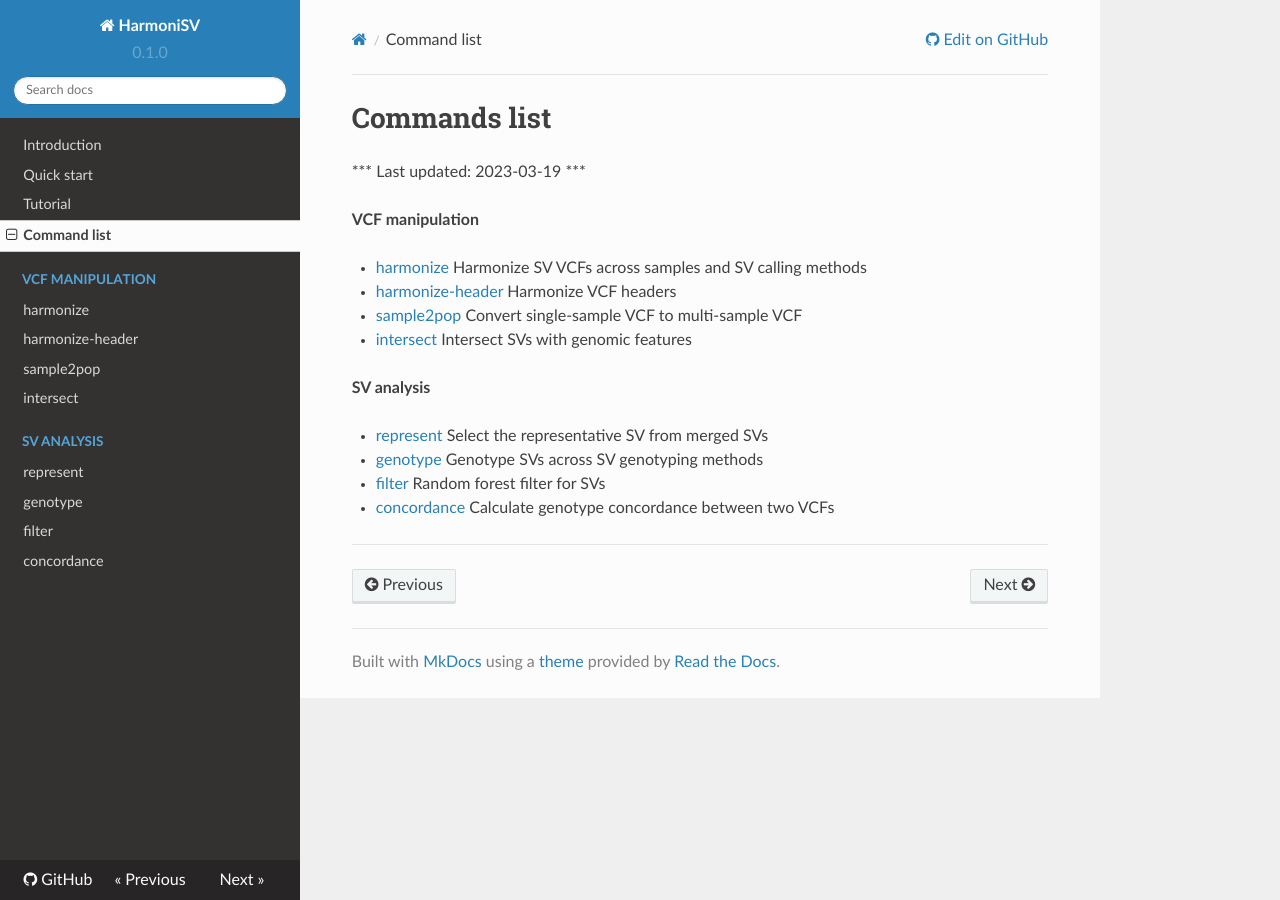
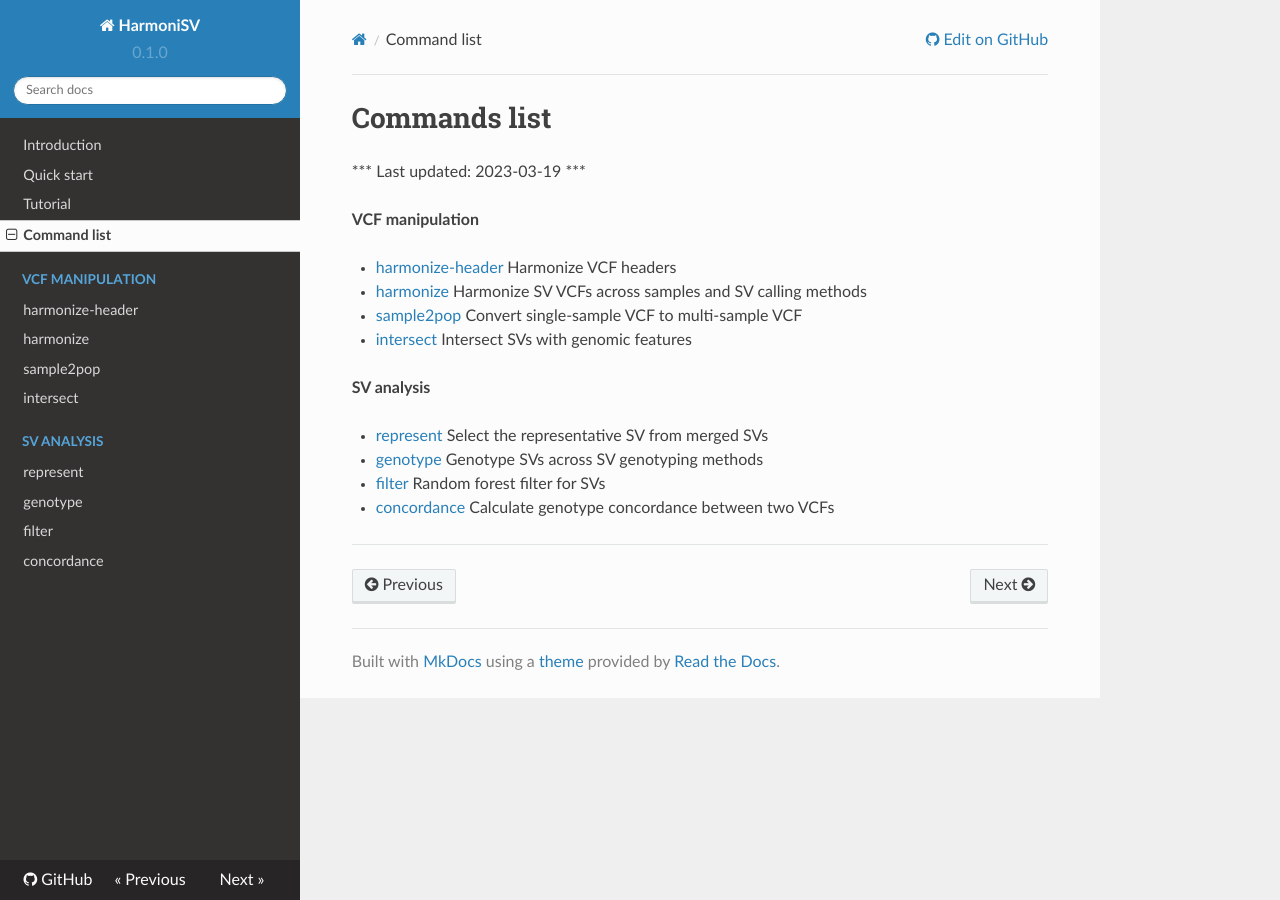
Before and after one commit to Han-Cao/HarmoniSV, an MkDocs documentation site: the page built from docs/command_list.md, in a window 1280 px wide. Built offline with MkDocs 1.6.1, drawn with Linux system fonts in a browser that asks for light colours; nearby versions of some CDN libraries.

Commit message:
[UPD]: change doc order

```diff
--- a/docs/command_list.md
+++ b/docs/command_list.md
@@ -4,8 +4,8 @@
 
 **VCF manipulation**
 
+- [harmonize-header]   Harmonize VCF headers
 - [harmonize]          Harmonize SV VCFs across samples and SV calling methods
-- [harmonize-header]   Harmonize VCF headers
 - [sample2pop]         Convert single-sample VCF to multi-sample VCF
 - [intersect]          Intersect SVs with genomic features
 
--- a/mkdocs.yml
+++ b/mkdocs.yml
@@ -21,8 +21,8 @@ nav:
     - 'Tutorial': 'tutorial.md'
     - 'Command list': 'command_list.md'
     - 'VCF manipulation':
+        - 'harmonize-header': 'VCF_manipulation/harmonize_header.md'
         - 'harmonize': 'VCF_manipulation/harmonize.md'
-        - 'harmonize-header': 'VCF_manipulation/harmonize_header.md'
         - 'sample2pop': 'VCF_manipulation/sample2pop.md'
         - 'intersect': 'VCF_manipulation/intersect.md'
     - 'SV analysis':
```
